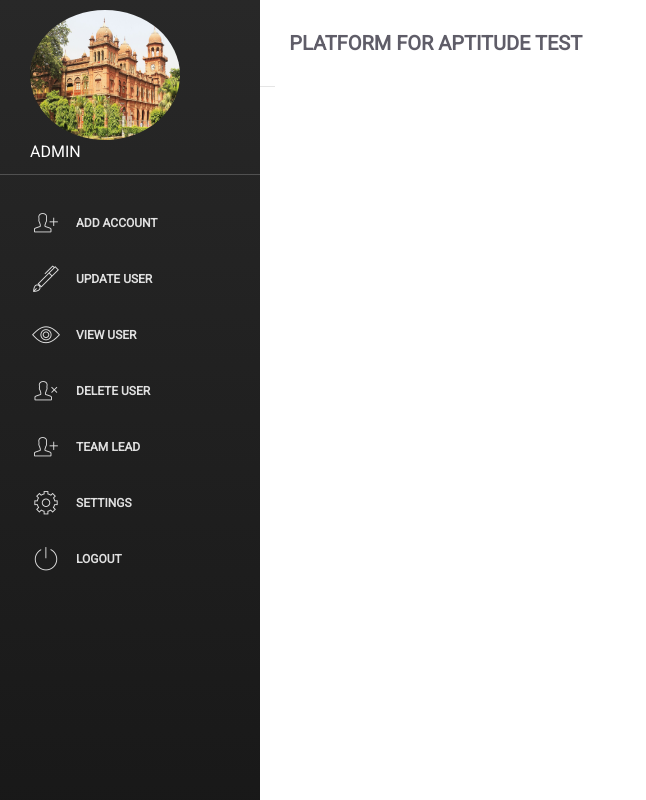
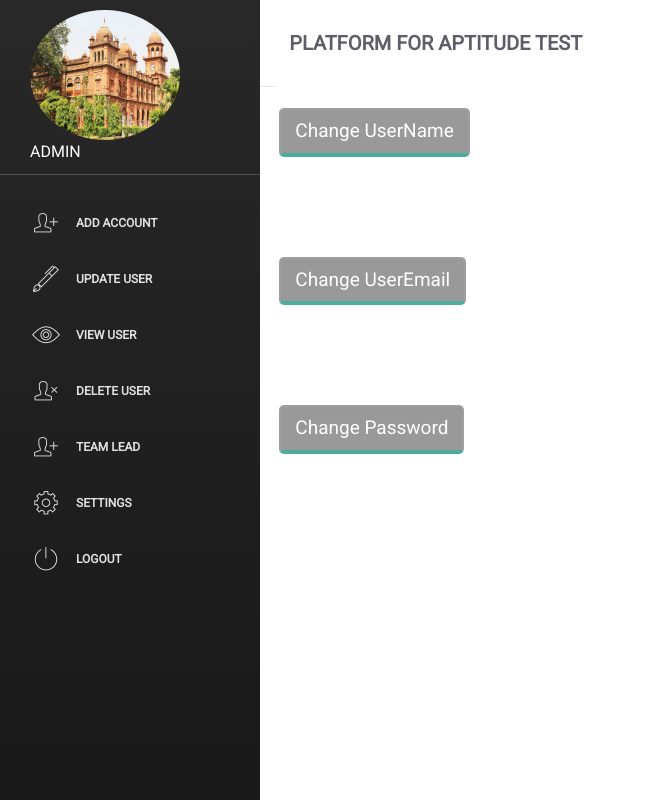
Before and after one commit to batman1209/fyp, a React (Create React App) app: page /settings in a window 1280 px wide. Shown: the whole page, without its empty margins (0-646 px from the left). Built offline with nearby package versions, Linux system fonts and the light colour scheme.

Commit message:
added settings

```diff
--- a/src/App.tsx
+++ b/src/App.tsx
@@ -13,6 +13,7 @@ import { BrowserRouter as Router, Route } from "react-router-dom";
 import Sidebar from './Component/sidebar/sidebar';
 import Roles from './page/Roles'
 import Adduser from './page/Adduser';
+import Settings from './page/settings';
 
 class App extends Component {
   render() {
@@ -26,7 +27,7 @@ class App extends Component {
             <Route path="/roles" exact component={Roles} />
             <Route path="/roles/adduser" exact component={Adduser} />
             {/* <Route path="/login" exact component={Login} /> */}
-            {/* <Route path="/Settings" exact component={Roles} /> */}
+            <Route path="/settings" exact component={Settings} />
           </div>
 
         </div>
--- a/src/Component/sidebar/sidebar.tsx
+++ b/src/Component/sidebar/sidebar.tsx
@@ -57,7 +57,7 @@ class Sidebar extends React.Component {
                             </li>
 
                             <li>
-                            <Link className="nav-link" to="">
+                            <Link className="nav-link" to="settings">
                                 {/* <a className="nav-link" href=""> */}
                                     <i className="pe-7s-config"></i>
                                     <p>settings</p>
--- /dev/null
+++ b/src/page/settings.tsx
@@ -0,0 +1,33 @@
+import * as React from 'react';
+import {Link} from 'react-router-dom';
+
+class Settings extends React.Component{
+    render(){
+        return(
+            <div className="content" style={{ paddingTop: '70px' }}>
+                <div className="container-fluid">
+                    {/* <a href="@Url.Action("Adduser","Home")"> */}
+                    <Link className="nav-link" to="/settings/changeName">
+                        <button type="button" className="btn btn-default btn-lg" style={{ backgroundColor: "gray", marginLeft: "30px", marginRight: "30px", marginTop: "30px", marginBottom: "30px", color:"White" }}> Change UserName </button>
+                    </Link>
+                    <br />
+                    <Link className="nav-link" to="/settings/changeEmail">
+                        {/* <a href="@Url.Action("Adduser","Home")"> */}
+                        <button type="button" className="btn btn-default btn-lg" style={{ backgroundColor: "gray", marginLeft: "30px", marginRight: "30px", marginTop: "30px", marginBottom: "30px", color:"White" }}> Change UserEmail </button>
+                    </Link>
+                    <br />
+                    <Link className="nav-link" to="/settings/changePass">
+                        {/* <a href="@Url.Action("Adduser","Home")">			 */}
+                        <button type="button" className="btn btn-default btn-lg" style={{ backgroundColor: "gray", marginLeft: "30px", marginRight: "30px", marginTop: "30px", marginBottom: "30px", color:"White" }}> Change Password </button>
+                    </Link>
+                    <br />
+                    <div className="row">
+                    </div>
+
+
+                </div>
+            </div>
+        )
+    }
+}
+export default Settings;
```
